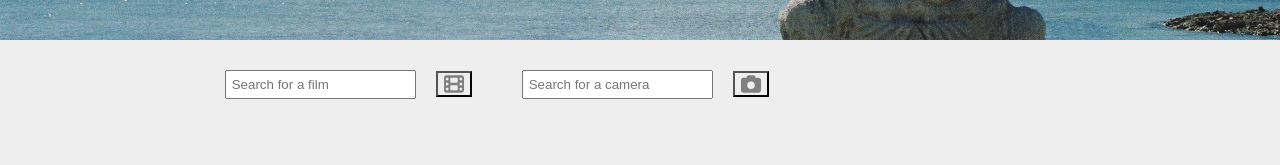
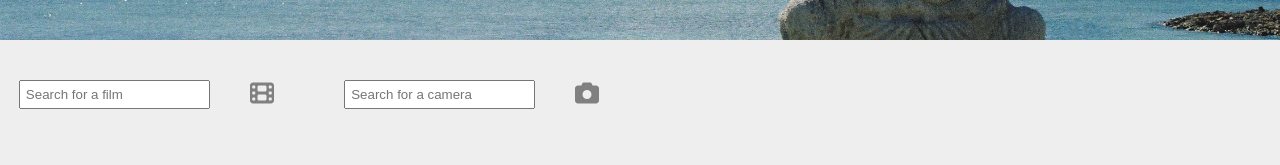
Before and after one commit to Vanyl/memori-front-end, a Vue app in the folder memori/: page / in a window 1280 px wide. Shown: the part 440-605 px from the top of the page. Built offline with nearby package versions, Linux system fonts and the light colour scheme.

Commit message:
Homepage & components added

```diff
--- a/memori/src/components/Banner.vue
+++ b/memori/src/components/Banner.vue
@@ -99,4 +99,10 @@ export default {
     font-size: 2.5rem;
   }
 }
+
+@media (min-width: 600px) {
+  body {
+    background: green;
+  }
+}
 </style>
--- a/memori/src/components/Search.vue
+++ b/memori/src/components/Search.vue
@@ -1,15 +1,15 @@
 <template>
     <div class="search-container">
         <form class="search-film" role="search">
-            <label for="search" class="hidden-visually">Search: </label>
-            <input type="text" placeholder="Search for a film" name="search-film" id="search-film" v-model="search" />
-            <button type="submit"><font-awesome-icon :icon="['fas', 'film']" size="xl" style="color: grey;" /></button>
+            <label for="search-film" class="hidden-visually">Search: </label>
+            <input type="text" placeholder="Search for a film" name="search-film" id="search-film"  />
+            <!-- v-model=search dans input when it's ready -->
+            <button class="btn-search-film" type="submit"><font-awesome-icon :icon="['fas', 'film']" size="xl" style="color: grey;" /></button>
         </form>
         <form class="search-camera" role="search">
-            <label for="search" class="hidden-visually">Search: </label>
-            <input type="text" placeholder="Search for a camera" name="search-camera" id="search-camera"
-                v-model="search" />
-            <button type="submit"><font-awesome-icon :icon="['fas', 'camera']" size="xl" style="color: grey;" /></button>
+            <label for="search-camera" class="hidden-visually">Search: </label>
+            <input type="text" placeholder="Search for a camera" name="search-camera" id="search-camera"  />
+            <button class="btn-search-camera" type="submit"><font-awesome-icon :icon="['fas', 'camera']" size="xl" style="color: grey;" /></button>
         </form>
     </div>
 </template>
@@ -35,14 +35,14 @@ export default {
 <style scoped>
 .search-container {
     display: flex;
-    flex-direction: row;
+    flex-direction: column;
     justify-content: center;
     align-items: center;
+    margin-top: 10vh;
     gap: 50px;
     margin: 0 auto;
     z-index:2;
     position: relative;
-    margin-top: 25vh;
 }
 
 .hidden-visually {
@@ -57,21 +57,32 @@ export default {
     clip-path: inset(100%);
 }
 
-button {
+.btn-search-camera, .btn-search-film {
     margin-left: 20px;
     color: gray;
     background-color: transparent;
+    border: 1px solid transparent;
+    border-radius: 8px;
+    padding: 0.6em 1.2em;
+    font-size: 1em;
+    cursor: pointer;
+    transition: border-color 0.25s;
+}
+
+.btn-search-camera:hover, .btn-search-film:hover{
+  /* border-color: #f9f9f9; */
+  border-color: #676767;
 }
 
 input {
     padding: 5px;
 }
 
-@media only screen and (max-width: 768px) {
+@media only screen and (min-width: 768px) {
   .search-container {
-    flex-direction: column;
-    margin-top: 10vh;
-    gap: 5px;
+    flex-direction: row;
+    margin-top: 25vh;
+    /* gap: 5px; */
   }
 }
 </style>
--- a/memori/src/components/Spotlight.vue
+++ b/memori/src/components/Spotlight.vue
@@ -19,11 +19,12 @@ export default {
 
 <style scoped>
 .spotlight-container{
+    z-index: 2;
     margin-top: 100px;
     display: flex;
+    flex-direction: column;
     align-items: center;
-    justify-content: center;
-    gap: 50px;
+
 }
 
 .spotlight-img{
@@ -32,9 +33,9 @@ export default {
     object-fit: cover;
 }
 
-.spotlight-info{
-    max-width: 25%
-}
+/* .spotlight-info{
+
+} */
 
 .spotlight-description-box{
     width: 230px;
@@ -45,4 +46,16 @@ export default {
 .spotlight-description-box p{
     margin: 5px;
 }
+
+@media only screen and (min-width: 768px) {
+    .spotlight-container{
+        display: flex;
+        justify-content: center;
+        gap: 50px;
+    }
+
+    .spotlight-info{
+        max-width: 25%
+    }
+}
 </style>
--- a/memori/src/views/Home.vue
+++ b/memori/src/views/Home.vue
@@ -2,7 +2,7 @@
 import Banner from '@/components/Banner.vue'
 import Search from '@/components/Search.vue'
 import Spotlight from '@/components/Spotlight.vue'
-
+// when search component is at certain level on windows => banner size reduced
 </script>
 
 <template>
@@ -17,10 +17,11 @@ import Spotlight from '@/components/Spotlight.vue'
 
 <style scoped>
 .home {
+    /* to test scroll */
     height: 200vh;
 }
 
 .content {
-    padding-top: 20vh;
+    padding: 20vh 15px 0 15px;
 }
 </style>
```
